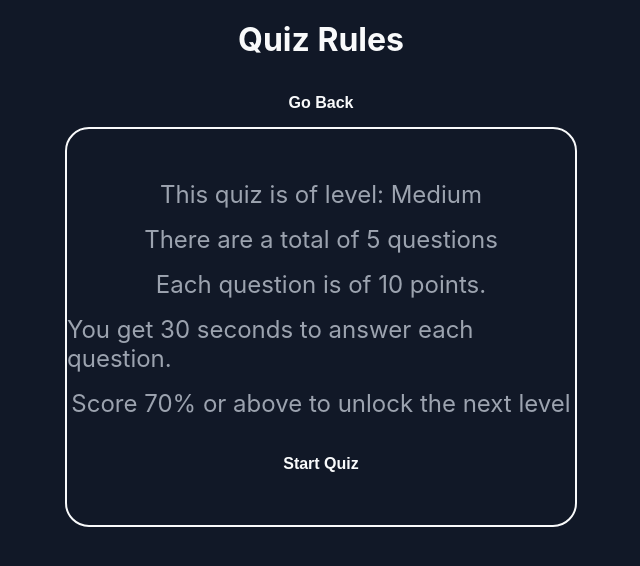
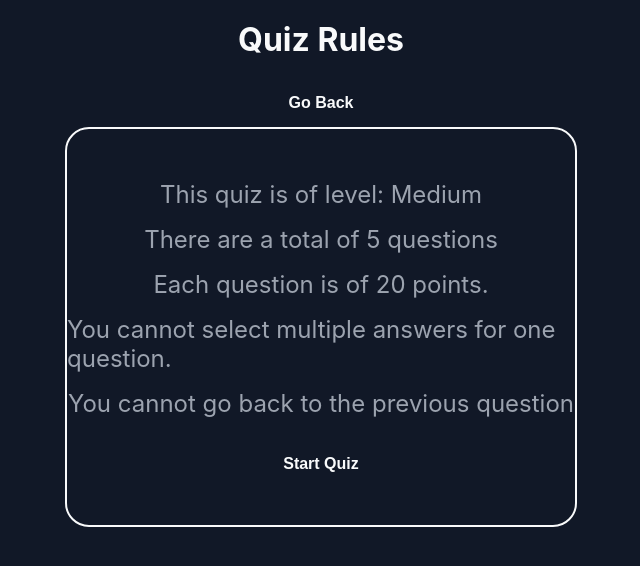
Before and after one commit to samyakshah3008/triple-s-quiz-react, a React (Create React App) app: page /quiz/1 in a window 1280 px wide. Shown: the top 566 px of the page, without its empty margins (319-959 px from the left). Built offline with nearby package versions, Linux system fonts and the light colour scheme; no server answers; the database is empty.

Commit message:
rulepage component update

```diff
--- a/src/Pages/rulepage/RulePage.jsx
+++ b/src/Pages/rulepage/RulePage.jsx
@@ -1,5 +1,5 @@
 import React from "react";
-import { useParams } from "react-router-dom";
+import { Link, useParams } from "react-router-dom";
 import { useQuiz } from "../../contexts/quizContext";
 import { getQuiz } from "../../services/dataService";
 import QuestionPage from "../questionpage/QuestionPage";
@@ -39,24 +39,25 @@ export default function RulePage() {
     <div>
       {quizState.activeQuestion === -1 ? (
         <>
-          {" "}
           <nav>
             <h1 className="nav-header center margin-top">Quiz Rules</h1>
           </nav>
           <main>
             <div className="center">
-              <button className="go-back-btn margin-top">Go Back</button>
+              <Link to="/">
+                <button className="go-back-btn margin-top">Go Back</button>
+              </Link>
             </div>
 
             <div className="rule-book-container margin-top">
               <div className="rule">This quiz is of level: Medium</div>
               <div className="rule">There are a total of 5 questions</div>
-              <div className="rule">Each question is of 10 points.</div>
+              <div className="rule">Each question is of 20 points.</div>
               <div className="rule">
-                You get 30 seconds to answer each question.
+                You cannot select multiple answers for one question.
               </div>
               <div className="rule">
-                Score 70% or above to unlock the next level
+                You cannot go back to the previous question
               </div>
               <button
                 onClick={onStartClickHandler}
```
